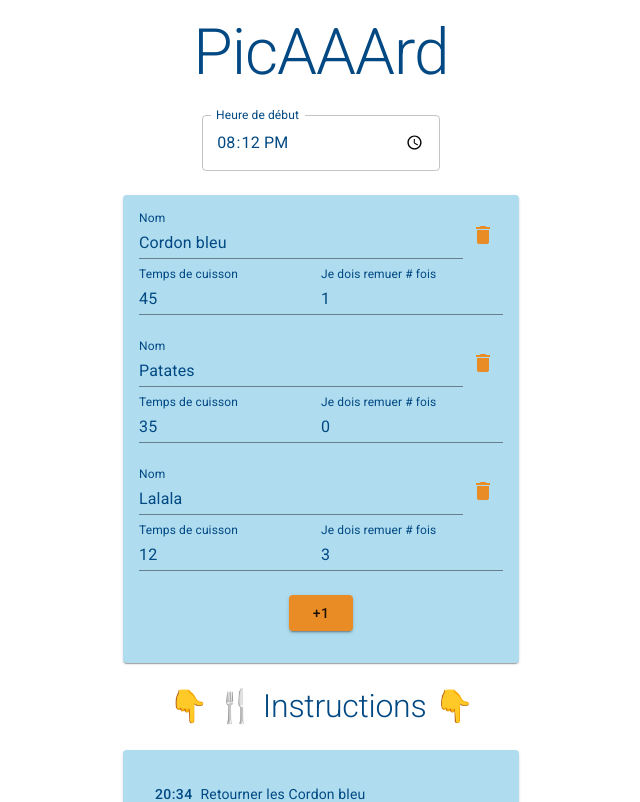
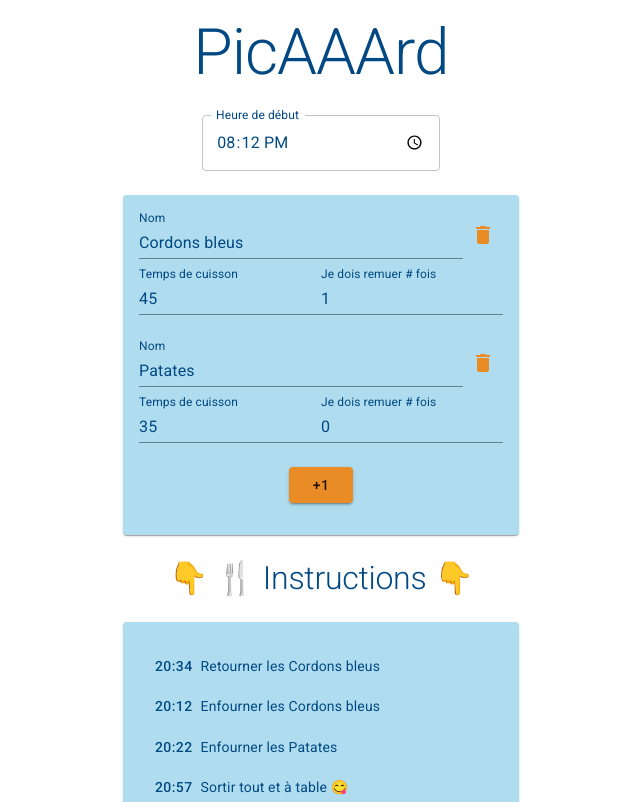
Before and after one commit to alexadrien/picard, a React (Create React App) app: page / in a window 1280 px wide. Shown: the top 802 px of the page, without its empty margins (319-959 px from the left). Built offline with nearby package versions, Linux system fonts and the light colour scheme; a web font is replaced by a local one.

Commit message:
Remove fake ingredient

```diff
--- a/src/recoil.ts
+++ b/src/recoil.ts
@@ -11,7 +11,7 @@ export const foodListAtom = atom<FoodList>({
   key: "foodList",
   default: [
     {
-      name: "Cordon bleu",
+      name: "Cordons bleus",
       duration: 45,
       nbOfFlip: 1,
     },
@@ -20,10 +20,5 @@ export const foodListAtom = atom<FoodList>({
       duration: 35,
       nbOfFlip: 0,
     },
-    {
-      name: "Lalala",
-      duration: 12,
-      nbOfFlip: 3,
-    },
   ],
 });
```
